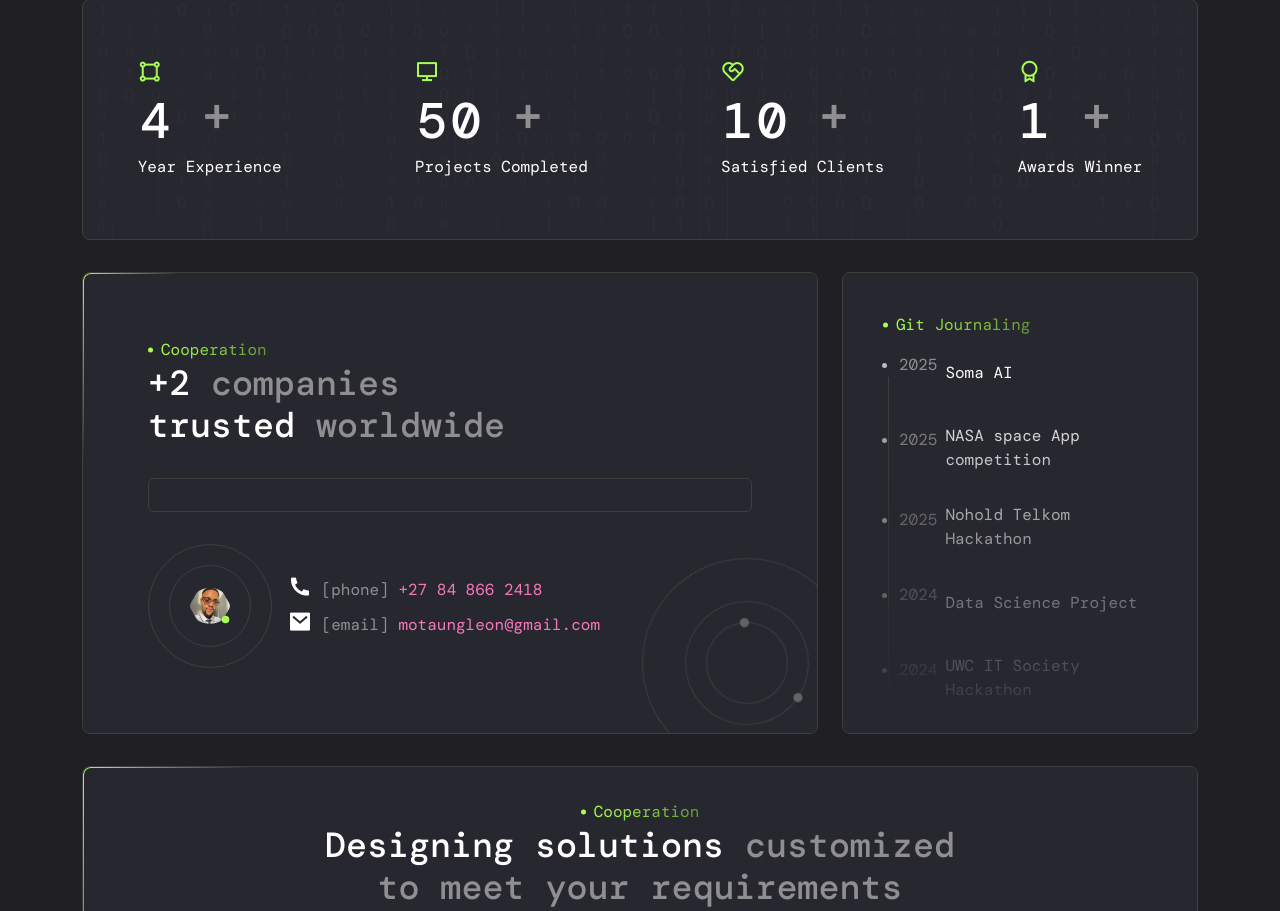
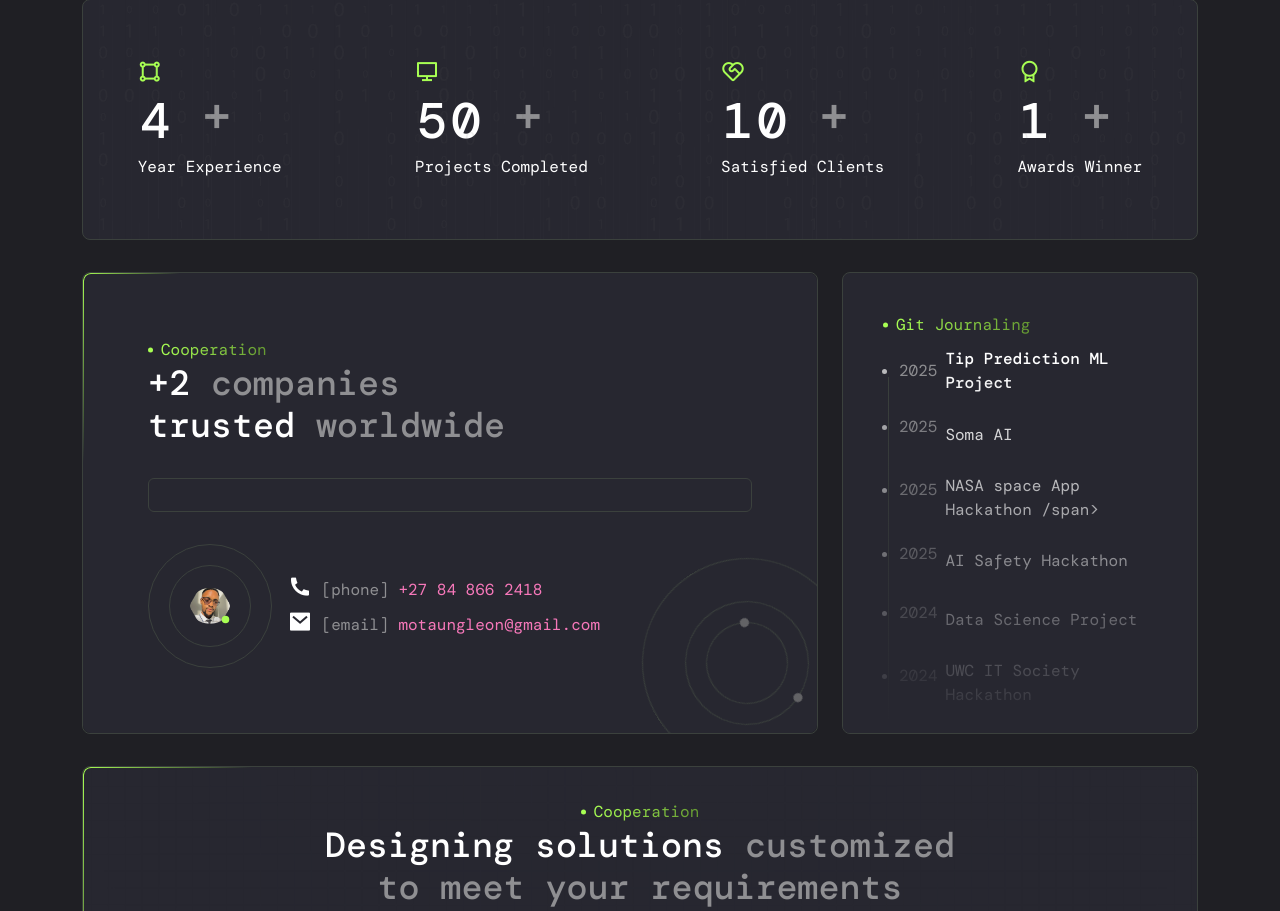
Before and after one commit to dewetechnologies/ideal, a Flask app: page / in a window 1280 px wide. Shown: the part 950-1861 px from the top of the page. Run offline with Flask 3, Linux system fonts and the light colour scheme; data comes from the database, SQL or seed files in the repository; both versions use the stored data as it was after the commit; some libraries are stand-ins or nearby versions; some web fonts are replaced.

Commit message:
added the waiter

```diff
--- a/templates/index.html
+++ b/templates/index.html
@@ -528,6 +528,13 @@
                             <div class="h-100 position-relative">
                                 <ul class="ps-3 d-flex flex-column justify-content-around h-100 position-relative">
                                     <li class="position-relative z-1">
+    <div class="d-flex align-items-center gap-2">
+        <p class="text-300 text-nowrap mb-0">2025</p>
+        <span class="text-dark fw-medium">Tip Prediction ML Project</span>
+    </div>
+</li>
+
+                                    <li class="position-relative z-1">
                                         <div class="d-flex align-items-center gap-2">
                                             <p class="text-300 text-nowrap">2025</p>
                                             <span class="text-dark">Soma AI</span>
@@ -536,13 +543,13 @@
                                     <li class="position-relative z-1">
                                         <div class="d-flex align-items-center gap-2">
                                             <p class="text-300 text-nowrap">2025</p>
-                                            <span class="text-dark">NASA space App competition</span>
+                                            <span class="text-dark">NASA space App Hackathon /span>
                                         </div>
                                     </li>
                                     <li class="position-relative z-1">
                                         <div class="d-flex align-items-center gap-2">
                                             <p class="text-300 text-nowrap">2025</p>
-                                            <span class="text-dark">Nohold Telkom Hackathon</span>
+                                            <span class="text-dark">AI Safety Hackathon</span>
                                         </div>
                                     </li>
                                     <li class="position-relative z-1">
@@ -804,6 +811,16 @@
                                 <div class="d-flex flex-column h-100 position-relative mt-5">
                                     <ul class="ps-3">
                                         <li class="position-relative z-1 mb-3">
+    <div class="d-flex gap-2">
+        <p class="text-300 text-nowrap fw-regular mb-0">2025</p>
+        <div>
+            <span class="text-primary-2">Fundamentals in Generative AI</span>
+            <p class="text-dark">Learned key AI terminologies, inference processes, and AWS cloud infrastructure for deploying generative AI models.</p>
+        </div>
+    </div>
+</li>
+
+                                        <li class="position-relative z-1 mb-3">
                                             <div class="d-flex gap-2">
                                                 <p class="text-300 text-nowrap fw-regular mb-0">2021</p>
                                                 <div>
@@ -882,21 +899,6 @@
                                                     18 operations for completion.
                                                     Additionally, utilized <span class="text-secondary-2">big
                                                         data</span> tools for advanced analytics and insights.
-                                                </p>
-                                            </div>
-                                        </div>
-                                    </li>
-                                    <li class="position-relative z-1 mb-3">
-                                        <div class="d-flex gap-2">
-                                            <p class="text-300 text-nowrap fw-regular mb-0">2025</p>
-                                            <div>
-                                                <span class="text-primary-2">TCG Techniques to Fine Tune Model</span>
-                                                <p class="fs-7 text-300 fw-regular">
-                                                    Explored advanced techniques to fine-tune and develop
-                                                    <span class="text-secondary-2">Topological Combinatoric Group
-                                                        (TCG)</span> algorithms
-                                                    for model optimization, improving computational efficiency and
-                                                    accuracy in complex systems.
                                                 </p>
                                             </div>
                                         </div>
```
Also changed, not shown: blog.db.
